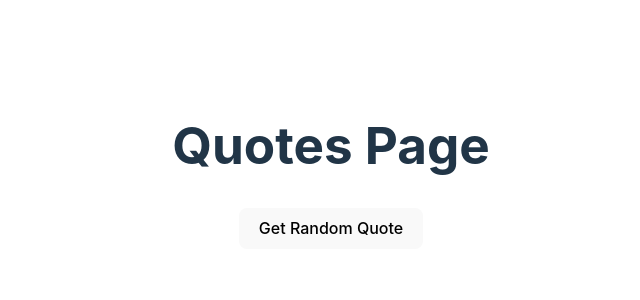
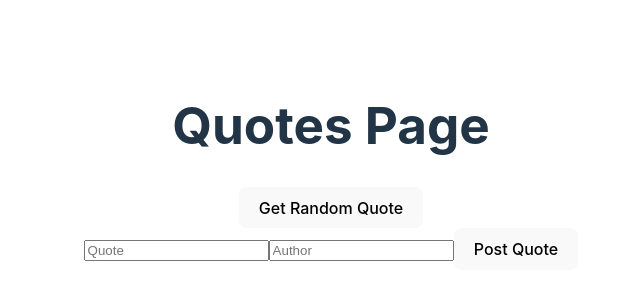
Before and after one commit to whalleyph/first_react_app_with_server, a React (Vite) app: page / in a window 1280 px wide. Shown: the part 234-534 px from the top of the page, without its empty margins (309-949 px from the left). Built offline with nearby package versions, Linux system fonts and the light colour scheme.

Commit message:
HTML setup

```diff
--- a/src/App.jsx
+++ b/src/App.jsx
@@ -4,6 +4,10 @@ import axios from "axios";
 
 function App() {
   const [data, setData] = React.useState(null);
+  const [newQuoteInfo, setNewQuoteInfo] = React.useState({
+    text: "",
+    author: "",
+  });
 
   async function handleClick() {
     const allQuotes = await axios.get(
@@ -21,6 +25,11 @@ function App() {
         <p>{data && data.author}</p>
         <button onClick={handleClick}>Get Random Quote</button>
       </div>
+      <div className="quotePoster">
+        <input placeholder="Quote"></input>
+        <input placeholder="Author"></input>
+        <button>Post Quote</button>
+      </div>
     </>
   );
 }
```
